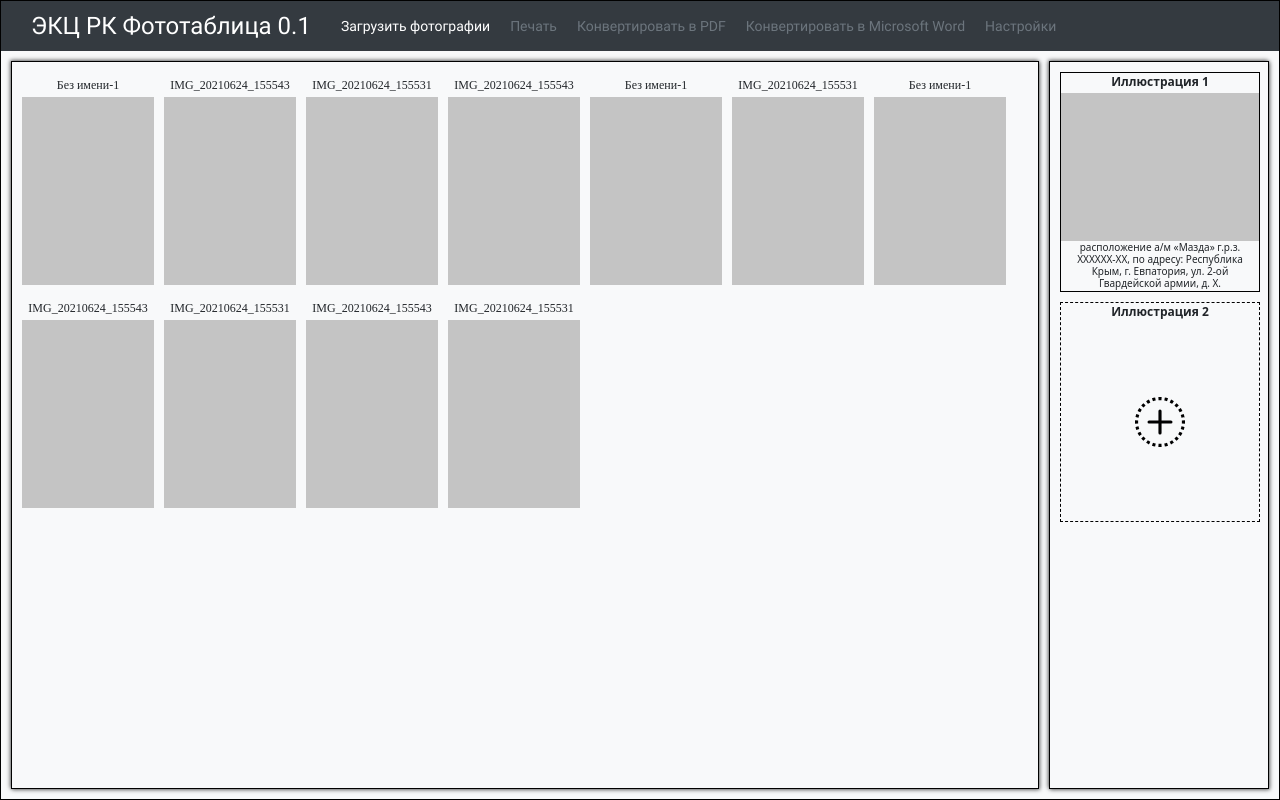
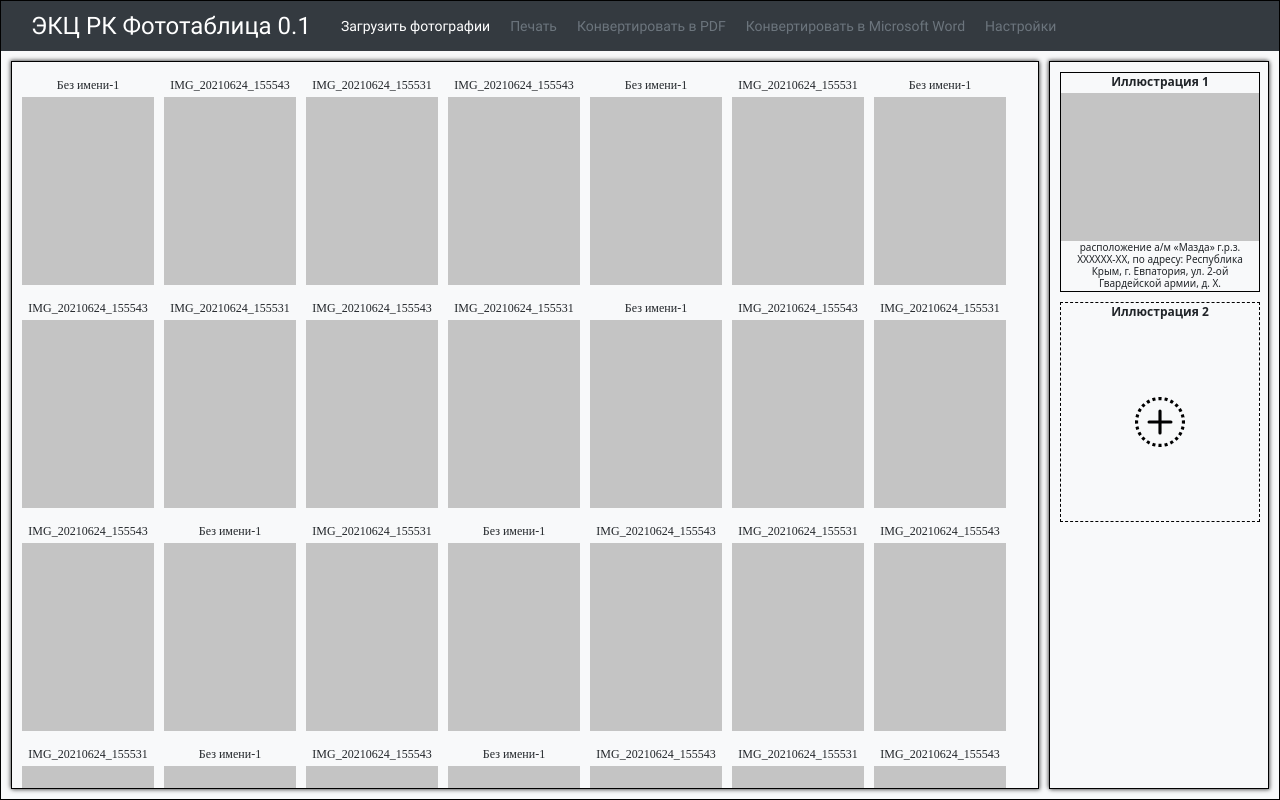
Before and after one commit to dimonenm/exp-photo-table, a React (Create React App) app in the folder app/: page / in a window 1280 px wide. Built offline with nearby package versions, Linux system fonts and the light colour scheme.

Commit message:
w22.07.2021

```diff
--- a/app/src/App.js
+++ b/app/src/App.js
@@ -39,6 +39,43 @@ function App() {
           <GalleryItem name="IMG_20210624_155531" />
           <GalleryItem name="IMG_20210624_155543" />
           <GalleryItem name="IMG_20210624_155531" />
+          <GalleryItem name="Без имени-1" />
+          <GalleryItem name="IMG_20210624_155543" />
+          <GalleryItem name="IMG_20210624_155531" />
+          <GalleryItem name="IMG_20210624_155543" />
+          <GalleryItem name="Без имени-1" />
+          <GalleryItem name="IMG_20210624_155531" />
+          <GalleryItem name="Без имени-1" />
+          <GalleryItem name="IMG_20210624_155543" />
+          <GalleryItem name="IMG_20210624_155531" />
+          <GalleryItem name="IMG_20210624_155543" />
+          <GalleryItem name="IMG_20210624_155531" />
+          <GalleryItem name="Без имени-1" />
+          <GalleryItem name="IMG_20210624_155543" />
+          <GalleryItem name="Без имени-1" />
+          <GalleryItem name="IMG_20210624_155543" />
+          <GalleryItem name="IMG_20210624_155531" />
+          <GalleryItem name="IMG_20210624_155543" />
+          <GalleryItem name="Без имени-1" />
+          <GalleryItem name="IMG_20210624_155531" />
+          <GalleryItem name="Без имени-1" />
+          <GalleryItem name="IMG_20210624_155543" />
+          <GalleryItem name="IMG_20210624_155531" />
+          <GalleryItem name="IMG_20210624_155543" />
+          <GalleryItem name="IMG_20210624_155531" />
+          <GalleryItem name="Без имени-1" />
+          <GalleryItem name="IMG_20210624_155543" />
+          <GalleryItem name="IMG_20210624_155531" />
+          <GalleryItem name="IMG_20210624_155543" />
+          <GalleryItem name="Без имени-1" />
+          <GalleryItem name="IMG_20210624_155531" />
+          <GalleryItem name="Без имени-1" />
+          <GalleryItem name="IMG_20210624_155543" />
+          <GalleryItem name="IMG_20210624_155531" />
+          <GalleryItem name="IMG_20210624_155543" />
+          <GalleryItem name="IMG_20210624_155531" />
+          <GalleryItem name="Без имени-1" />
+          <GalleryItem name="IMG_20210624_155543" />
         </Gallery>
         <Workplace>
           <WorkplaceItem
--- a/app/src/components/main/Gallery.css
+++ b/app/src/components/main/Gallery.css
@@ -8,9 +8,22 @@
 
     align-content: flex-start;
 
+    padding: 0 4px 10px 0;
+
     border: 1px solid #000;
 
     box-shadow: -1px -1px 4px 0 rgba(0, 0, 0, 0.5), 1px 1px 4px 0 rgba(0, 0, 0, 0.5);
+
+    overflow-y: auto;
+}
+.gallery::-webkit-scrollbar {
+    width: 6px;
+}
+.gallery::-webkit-scrollbar-track {
+    background-color: #6c757d;
+}
+.gallery::-webkit-scrollbar-thumb {
+    background-color: #343a40;
 }
 .gallery-item {
     display: flex;
--- a/app/src/components/main/GalleryItem.js
+++ b/app/src/components/main/GalleryItem.js
@@ -3,9 +3,9 @@ import React from 'react';
 const GalleryItem = ({ name }) => {
 
     return (
-        <div class="gallery-item">
-            <div class="gallery-item-name">{name}</div>
-            <div class="gallery-item-img"></div>
+        <div className="gallery-item">
+            <div className="gallery-item-name">{name}</div>
+            <div className="gallery-item-img"></div>
         </div>
     );
 }
--- a/app/src/containers/Container.css
+++ b/app/src/containers/Container.css
@@ -3,7 +3,8 @@
     flex-direction: column;
     align-items: center;
 
-    min-height: 100vh;
+    height: 100vh;
+    /* min-height: 100vh; */
     max-width: 1400px;
     min-width: 768px;
 
--- a/app/src/containers/Main.css
+++ b/app/src/containers/Main.css
@@ -11,4 +11,5 @@
     max-width: 1400px;
     min-width: 768px;
     padding: 10px;
+    max-height: calc(100vh - 52px) ;
 }
```
